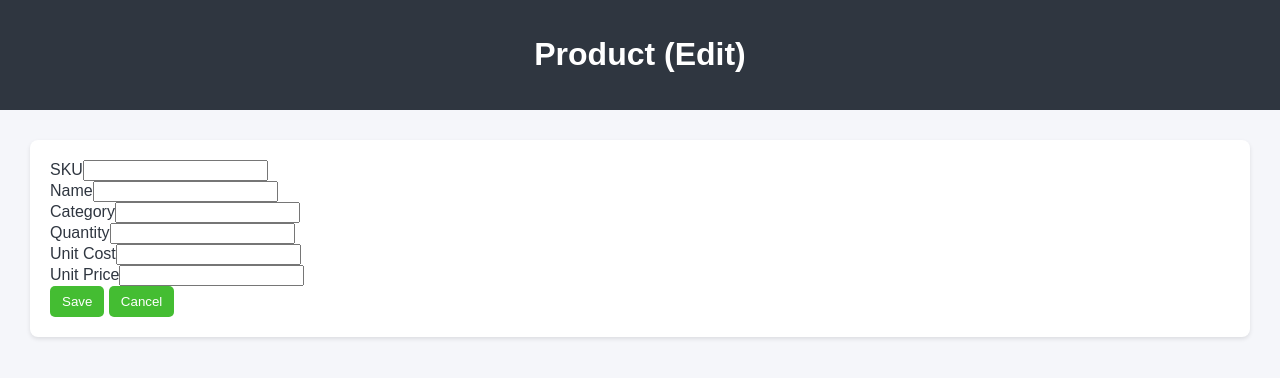
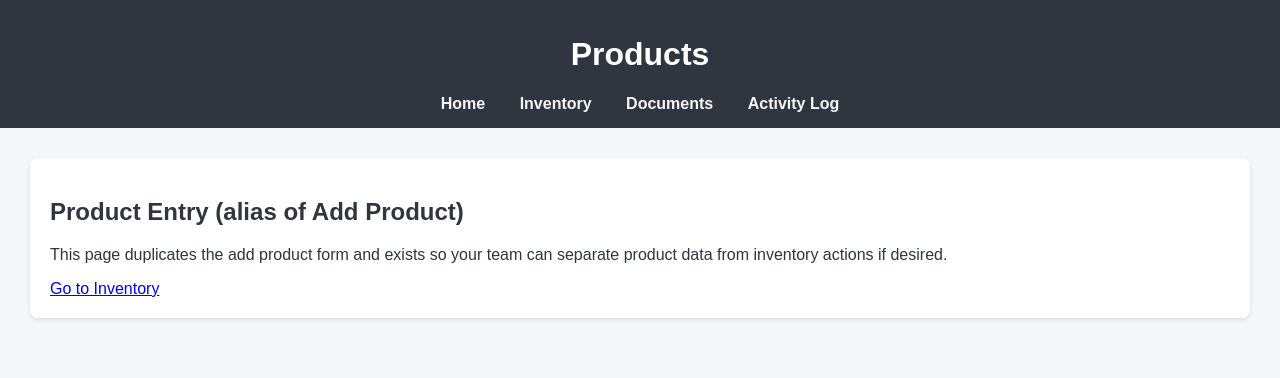
Before and after one commit to leongjiawei357-lang/online-inventory-documents-system, a plain HTML site: page client/product.html in a window 1280 px wide. Drawn offline with Linux system fonts and the light colour scheme; sample sign-in values are in the browser's storage.

Commit message:
Update product.html

```diff
--- a/client/product.html
+++ b/client/product.html
@@ -1,30 +1,28 @@
 <!DOCTYPE html>
 <html lang="en">
 <head>
-<meta charset="utf-8"/>
-<meta name="viewport" content="width=device-width,initial-scale=1"/>
-<title>Product - Inventory</title>
-<link rel="stylesheet" href="style.css"/>
+  <meta charset="utf-8" />
+  <meta name="viewport" content="width=device-width,initial-scale=1" />
+  <title>Product | Inventory System</title>
+  <link rel="stylesheet" href="style.css" />
 </head>
 <body>
-<header><h1>Product (Edit)</h1></header>
-<section>
-  <form id="productForm">
-    <input id="prod_id" type="hidden" />
-    <label>SKU</label><input id="prod_sku" /><br/>
-    <label>Name</label><input id="prod_name" /><br/>
-    <label>Category</label><input id="prod_category" /><br/>
-    <label>Quantity</label><input id="prod_quantity" type="number" /><br/>
-    <label>Unit Cost</label><input id="prod_unitCost" type="number" step="0.01" /><br/>
-    <label>Unit Price</label><input id="prod_unitPrice" type="number" step="0.01" /><br/>
-    <button id="saveProductBtn" type="button">Save</button>
-    <button id="cancelProductBtn" type="button">Cancel</button>
-  </form>
-</section>
+  <header>
+    <h1>Products</h1>
+    <nav>
+      <a href="index.html">Home</a>
+      <a href="inventory.html">Inventory</a>
+      <a href="documents.html">Documents</a>
+      <a href="log.html">Activity Log</a>
+    </nav>
+  </header>
 
-<script src="script.js" defer></script>
-<script>
-document.documentElement.dataset.page = 'product';
-</script>
+  <section>
+    <h2>Product Entry (alias of Add Product)</h2>
+    <p>This page duplicates the add product form and exists so your team can separate product data from inventory actions if desired.</p>
+    <a href="inventory.html">Go to Inventory</a>
+  </section>
+
+  <script src="script.js"></script>
 </body>
 </html>
```
